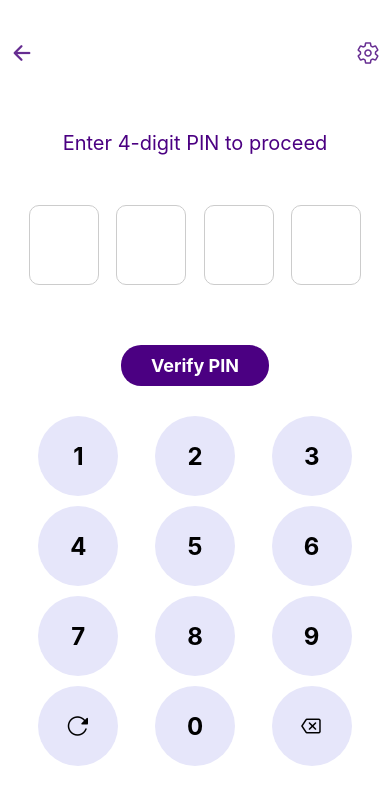
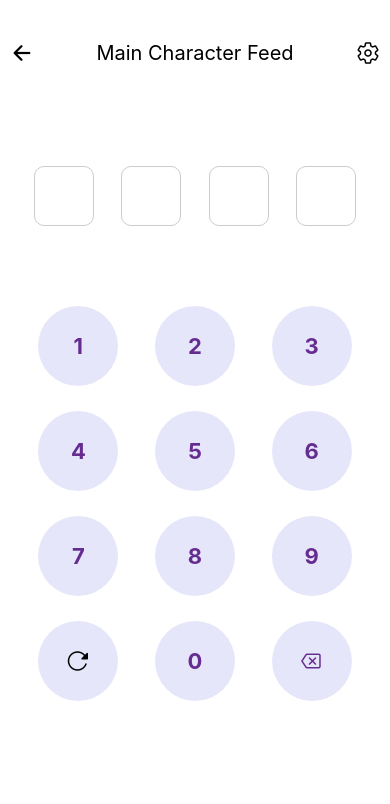
Before and after one commit to samanvay13/Social-Network, a React Native app: screen /SecurityPinScreen in a window 390 px wide. Shown: the top 804 px of the page. Built offline with nearby package versions, Linux system fonts and the light colour scheme.

Commit message:
PIN auto-verify

```diff
--- a/src/components/menuContent.jsx
+++ b/src/components/menuContent.jsx
@@ -24,17 +24,9 @@ const MenuContent = ({ onCloseMenu }) => {
           <Ionicons name="person-outline" size={24} color="black" />
           <Text style={styles.menuItemText}>Profile</Text>
         </TouchableOpacity>
-        <TouchableOpacity style={styles.menuItem} onPress={() => {}}>
-          <Ionicons name="people-outline" size={24} color="black" />
-          <Text style={styles.menuItemText}>Communities</Text>
-        </TouchableOpacity>
         <TouchableOpacity style={styles.menuItem} onPress={() => navigation.navigate('SecurityPinScreen')}>
           <Ionicons name="finger-print-outline" size={24} color="black" />
           <Text style={styles.menuItemText}>Main Character Feed</Text>
-        </TouchableOpacity>
-        <TouchableOpacity style={styles.menuItem} onPress={() => {}}>
-          <Ionicons name="bookmark-outline" size={24} color="black" />
-          <Text style={styles.menuItemText}>Saved Posts</Text>
         </TouchableOpacity>
         <TouchableOpacity style={styles.menuItem} onPress={() => navigation.navigate('Login')}>
           <Ionicons name="log-out-outline" size={24} color="black" />
--- a/src/screens/login.jsx
+++ b/src/screens/login.jsx
@@ -80,7 +80,7 @@ const styles = StyleSheet.create({
     loginButton: {
         width: '40%',
         height: 50,
-        backgroundColor: '#4CAF50',
+        backgroundColor: '#4B0082',
         borderRadius: 5,
         justifyContent: 'center',
         alignItems: 'center',
--- a/src/screens/securityPin.jsx
+++ b/src/screens/securityPin.jsx
@@ -7,7 +7,11 @@ const SecurityPinScreen = ({ navigation }) => {
 
   const handlePinInput = (digit) => {
     if (pin.length < 4) {
-      setPin(pin + digit);
+      const newPin = pin + digit;
+      setPin(newPin);
+      if (newPin.length === 4) {
+        setTimeout(() => handleVerifyPin(newPin), 500);
+      }
     }
   };
 
@@ -19,11 +23,12 @@ const SecurityPinScreen = ({ navigation }) => {
     setPin('');
   };
 
-  const handleVerifyPin = () => {
-    if (pin === '1234') {
+  const handleVerifyPin = (pinToVerify) => {
+    if (pinToVerify === '1234') {
       navigation.navigate('MainCharacterFeed');
     } else {
       alert('Incorrect PIN');
+      handleResetPin();
     }
   };
 
@@ -31,14 +36,12 @@ const SecurityPinScreen = ({ navigation }) => {
     <View style={styles.container}>
       <View style={styles.header}>
         <TouchableOpacity onPress={() => navigation.goBack()}>
-          <Ionicons name="arrow-back" size={24} color="#662d91" />
+          <Ionicons name="arrow-back" size={24} color="black" />
         </TouchableOpacity>
+        <Text style={styles.title}>Main Character Feed</Text>
         <TouchableOpacity onPress={() => {}}>
-          <Ionicons name="settings-outline" size={24} color="#662d91" />
+          <Ionicons name="settings-outline" size={24} color="black" />
         </TouchableOpacity>
-      </View>
-      <View style={styles.description}>
-        <Text style={styles.descriptionText}>Enter 4-digit PIN to proceed</Text>
       </View>
       <View style={styles.pinContainer}>
         {Array(4).fill().map((_, index) => (
@@ -47,9 +50,6 @@ const SecurityPinScreen = ({ navigation }) => {
           </View>
         ))}
       </View>
-      <TouchableOpacity style={styles.verifyButton} onPress={handleVerifyPin}>
-        <Text style={styles.verifyButtonText}>Verify PIN</Text>
-      </TouchableOpacity>
       <View style={styles.numericButtonsContainer}>
         <View style={styles.numericRow}>
           <NumericButton digit={1} onPress={() => handlePinInput(1)} />
@@ -72,7 +72,7 @@ const SecurityPinScreen = ({ navigation }) => {
           </TouchableOpacity>
           <NumericButton digit={0} onPress={() => handlePinInput(0)} />
           <TouchableOpacity style={styles.numericButton} onPress={handleBackspace}>
-            <Ionicons name="backspace-outline" size={24} color="black" />
+            <Ionicons name="backspace-outline" size={24} color="#662d91" />
           </TouchableOpacity>
         </View>
       </View>
@@ -97,7 +97,7 @@ const styles = StyleSheet.create({
     alignItems: 'center',
     paddingHorizontal: 10,
     paddingTop: 40,
-    paddingVertical: 15,
+    paddingVertical: 20,
     backgroundColor: '#fff',
     borderBottomColor: '#ccc',
     ...Platform.select({
@@ -107,14 +107,6 @@ const styles = StyleSheet.create({
     }),
   },
   title: {
-    fontSize: 24,
-  },
-  description: {
-    alignSelf: 'center',
-    paddingVertical: 50,
-  },
-  descriptionText: {
-    color: '#4B0082',
     fontSize: 20,
   },
   pinContainer: {
@@ -122,12 +114,12 @@ const styles = StyleSheet.create({
     flexDirection: 'row',
     justifyContent: 'space-around',
     alignItems: 'center',
-    marginBottom: 60,
+    marginVertical: 80,
     alignSelf: 'center',
   },
   pinBlock: {
-    width: 70,
-    height: 80,
+    width: 60,
+    height: 60,
     borderRadius: 10,
     borderWidth: 1,
     borderColor: '#ccc',
@@ -135,21 +127,8 @@ const styles = StyleSheet.create({
     alignItems: 'center',
   },
   pinText: {
-    fontSize: 36,
+    fontSize: 30,
     color: '#720e9e',
-  },
-  verifyButton: {
-    alignSelf: 'center',
-    backgroundColor: '#4B0082',
-    paddingVertical: 10,
-    paddingHorizontal: 30,
-    borderRadius: 20,
-    marginBottom: 30,
-  },
-  verifyButtonText: {
-    color: '#fff',
-    fontSize: 18,
-    fontWeight: 'bold',
   },
   numericButtonsContainer: {
     paddingHorizontal: 20,
@@ -157,7 +136,7 @@ const styles = StyleSheet.create({
   numericRow: {
     flexDirection: 'row',
     justifyContent: 'space-around',
-    marginBottom: 10,
+    marginBottom: 25,
   },
   numericButton: {
     backgroundColor: '#E6E6FA',
@@ -168,7 +147,8 @@ const styles = StyleSheet.create({
     alignItems: 'center',
   },
   numericButtonText: {
-    fontSize: 24,
+    fontSize: 22,
+    color: '#662d91',
     fontWeight: 'bold',
   },
 });
```
